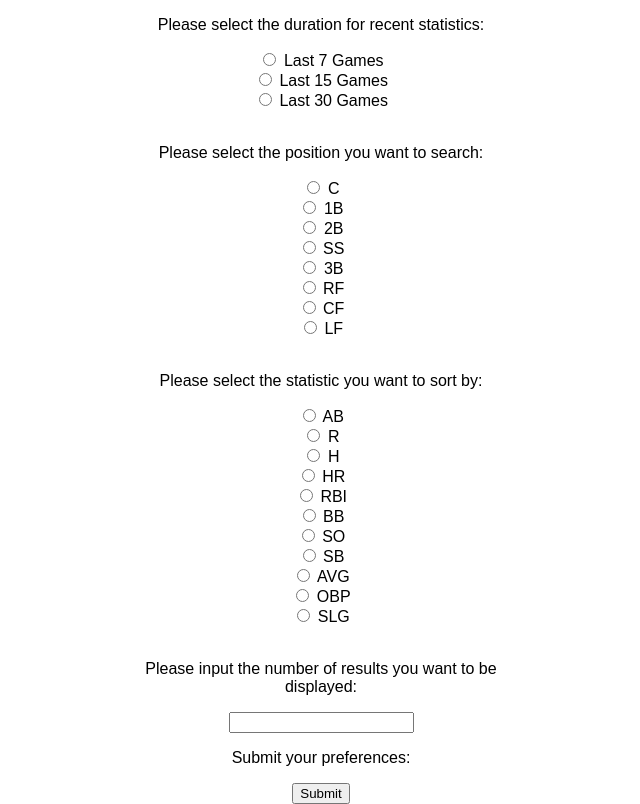
After one commit to stanleykywu/MLB-Current-Player-Recent-Statistics-Web-Scraping, a Flask app: page /hitting-statistics in a window 1280 px wide. The commit adds this page. Shown: the whole page, without its empty margins (319-959 px from the left). Run offline with Flask 2, Linux system fonts and the light colour scheme; parts of the project's set-up code (start-up, migrations or seed data) failed here and were passed over.

Commit message:
Factor out user selection for settings in pitching and hitting

```diff
--- a/app.py
+++ b/app.py
@@ -13,51 +13,27 @@ hitting_data.columns = hitting_data.columns.str.replace(' ', '')
 def index():
     if request.method == 'POST':
         if request.form['submit_button'] == 'Pitching Statistics':
-            return render_template('index.html', current_selection='You have selected pitching statistics', options=['Pitching Last 7 Games', 'Pitching Last 15 Games', 'Pitching Last 30 Games'])
+            return redirect('/pitching-statistics')
 
         elif request.form['submit_button'] == 'Hitting Statistics':
-            return render_template('index.html', current_selection='You have selected hitting statistics',  options=['Hitting Last 7 Games', 'Hitting Last 15 Games', 'Hitting Last 30 Games'])
-
-        elif 'Last 7 Games' in request.form['submit_button']:
-            if 'Pitching' in request.form['submit_button']:
-                data = pitching_data[pitching_data['Duration'] == 'Last 7 Games']
-                data = data.sort_values('ERA')
-            elif 'Hitting' in request.form['submit_button']:
-                data = hitting_data[hitting_data['Duration'] == 'Last 7 Games']
-                data = data.sort_values('AVG', ascending=False)
-            else:
-                return 'There was an issue determing the type of statistic to filter'
-
-            return render_template('index.html', data=data.to_html())
-
-        elif 'Last 15 Games' in request.form['submit_button']:
-            if 'Pitching' in request.form['submit_button']:
-                data = pitching_data[pitching_data['Duration'] == 'Last 15 Games']
-                data = data.sort_values('ERA')
-            elif 'Hitting' in request.form['submit_button']:
-                data = hitting_data[hitting_data['Duration'] == 'Last 15 Games']
-                data = data.sort_values('AVG', ascending=False)
-            else:
-                return 'There was an issue determing the type of statistic to filter'
-
-            return render_template('index.html', data=data.to_html())
-
-        elif 'Last 30 Games' in request.form['submit_button']:
-            if 'Pitching' in request.form['submit_button']:
-                data = pitching_data[pitching_data['Duration'] == 'Last 30 Games']
-                data = data.sort_values('ERA')
-            elif 'Hitting' in request.form['submit_button']:
-                data = hitting_data[hitting_data['Duration'] == 'Last 30 Games']
-                data = data.sort_values('AVG', ascending=False)
-            else:
-                return 'There was an issue determing the type of statistic to filter'
-
-            return render_template('index.html', data=data.to_html())
+            return redirect('/hitting-statistics')
 
         else:
             return 'There was an issue selecting the type of statistic'
     return render_template('index.html')
 
+@app.route('/hitting-statistics', methods=['POST', 'GET'])
+def hitting_statistics():
+    options = ['Last 7 Games', 'Last 15 Games', 'Last 30 Games']
+    positions = ['C', '1B', '2B', 'SS', '3B', 'RF', 'CF', 'LF']
+    stats = ['AB', 'R', 'H', 'HR', 'RBI', 'BB', 'SO', 'SB', 'AVG', 'OBP', 'SLG']
+    return render_template('hitting.html', options=options, positions=positions, stats=stats)
+
+@app.route('/pitching-statistics', methods=['POST', 'GET'])
+def pitching_statistics():
+    options = ['Last 7 Games', 'Last 15 Games', 'Last 30 Games']
+    stats = ['W', 'L', 'ERA', 'G', 'GS', 'SV', 'IP', 'H', 'ER', 'BB', 'SO', 'WHIP']
+    return render_template('pitching.html', options=options, stats=stats)
 
 if __name__ == "__main__":
     app.run(debug=True)
--- a/stat_scraper/mlb_recent_stats.py
+++ b/stat_scraper/mlb_recent_stats.py
@@ -1,7 +1,7 @@
 from stat_scraper.scraper import scrape
 
 def pitcher_data():
-    stats = ['name', 'Position', 'Duration','W', 'L', 'ERA', 'G', 'GS', 'SV', 'IP', 'H', 'ER', 'BB', 'SO', 'WHIP']
+    stats = ['name', 'Position', 'Duration', 'W', 'L', 'ERA', 'G', 'GS', 'SV', 'IP', 'H', 'ER', 'BB', 'SO', 'WHIP']
     filename = 'recent_mlb_pitcher_stats.csv'
     scrape('P', stats, filename)
 def hitter_data():
--- /dev/null
+++ b/templates/hitting.html
@@ -0,0 +1,45 @@
+{% extends 'base.html'%}
+
+
+{% block head %}
+<Title>Mlb Recent Hitting Statistics</Title>
+{% endblock %}
+
+
+{% block body %}
+<div class="content" align="center">
+    <form action="/" method="POST">
+        <p>Please select the duration for recent statistics:</p>
+        {% for option in options %}
+        <input type="radio" id="{{option}}" name="duration" value="{{option}}">
+        <label for="{{option}}"">{{option}}</label><br>
+        {% endfor %}
+
+        <br>
+
+        <p>Please select the position you want to search:</p>
+        {% for position in positions %}
+        <input type="radio" id="{{position}}" name="positions" value="{{position}}">
+        <label for="{{position}}"">{{position}}</label><br>
+        {% endfor %}
+
+        <br>
+
+        <p>Please select the statistic you want to sort by:</p>
+        {% for stat in stats %}
+        <input type="radio" id="{{stat}}" name="statistic" value="{{stat}}">
+        <label for="{{stat}}"">{{stat}}</label><br>
+        {% endfor %}
+
+        <br>
+
+        <p>Please input the number of results you want to be displayed:</p>
+        <input type="number" name="num">
+
+        <br>
+
+        <p>Submit your preferences:</p>
+        <input type='submit' value='Submit'>
+    </form>
+</div>
+{% endblock %}
```
Also changed, not shown: templates/index.html (+0 -24 lines), templates/pitching.html (added, +37 -0 lines), templates/update.html (deleted, +0 -18 lines).
